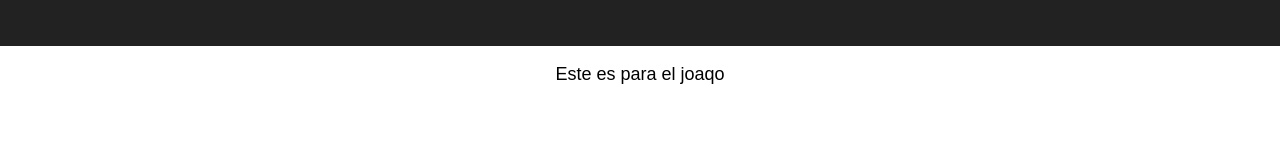
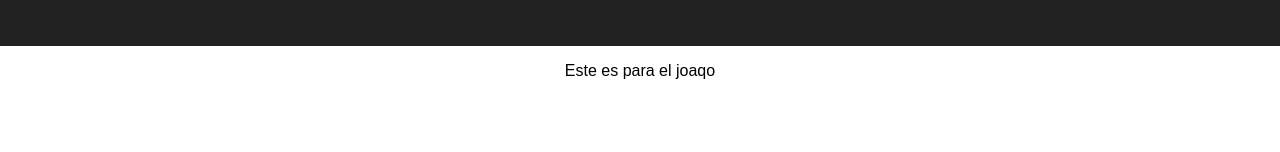
Before and after one commit to BrandonEscamilla/myconnectory, a React (Create React App) app: page / in a window 1280 px wide. Shown: the part 144-296 px from the top of the page. Built offline with nearby package versions, Linux system fonts and the light colour scheme.

Commit message:
Test error

```diff
--- a/src/App.js
+++ b/src/App.js
@@ -10,7 +10,7 @@ class App extends Component {
           <img src={logo} className="App-logo" alt="logo" />
           <h1 className="App-title">Welcome to React</h1>
         </header>
-        <p className="App-intro">
+        <p className="App-intr">
             Este es para el joaqo
         </p>
       </div>
```
